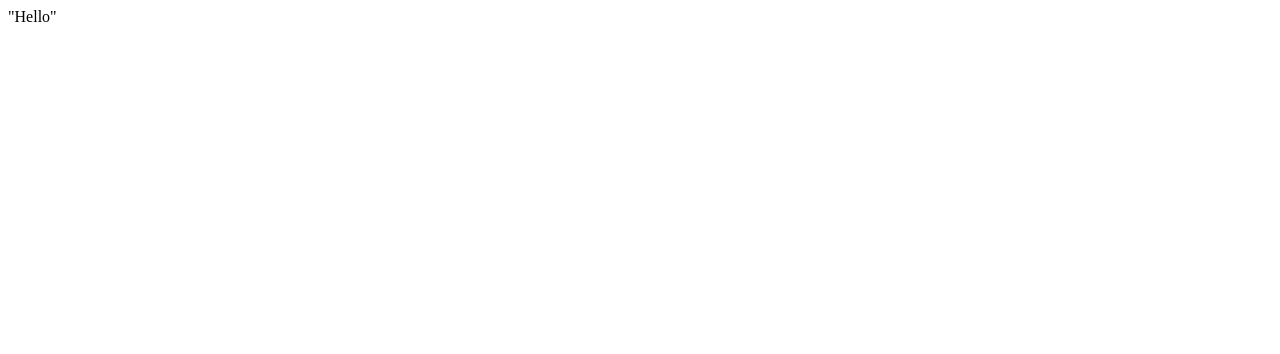
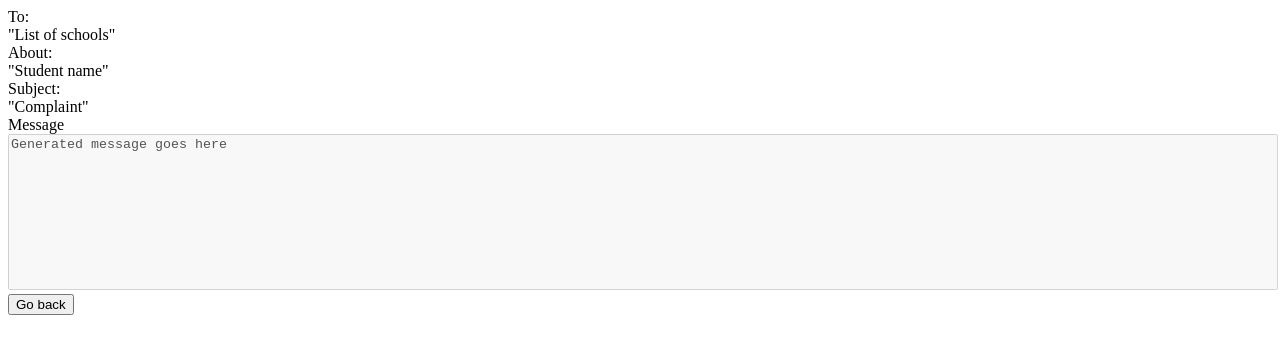
Before and after one commit to sunnytran/student-complaints, a Next.js app: page /results in a window 1280 px wide. Shown: the top 354 px of the page. Built offline with nearby package versions, Linux system fonts and the light colour scheme.

Commit message:
Added placeholder sfor result page, will need to actually add content too

```diff
--- a/pages/results.js
+++ b/pages/results.js
@@ -21,7 +21,24 @@ class Results extends React.Component {
   render() {
     return (
       <div>
-        "Hello"
+        <EmailStyledField label="To:">
+          "List of schools"
+        </EmailStyledField>
+
+        <EmailStyledField label="About:">
+          "Student name"
+        </EmailStyledField>
+        <EmailStyledField label="Subject:">
+          "Complaint"
+        </EmailStyledField>
+
+        <TextArea label="Message" content="Generated message goes here" disabled={true}></TextArea>
+
+        <div class="buttons is-right">
+          <button class="button is-link" onClick={this.handleClick}>
+            Go back
+          </button>
+        </div>
       </div>
     )
   }
```
